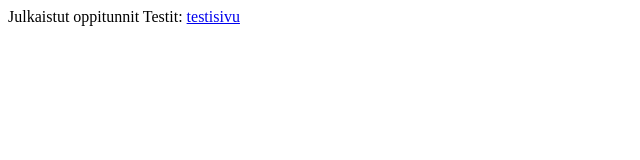
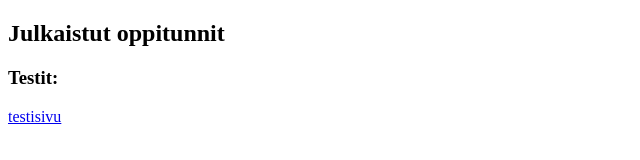
Before and after one commit to Heavytik/Heavytik.github.io, a plain HTML site: page index.html in a window 1280 px wide. Shown: the whole page, without its empty margins (0-640 px from the left). Drawn offline with Linux system fonts and the light colour scheme.

Commit message:
Fix link to test.html

```diff
--- a/index.html
+++ b/index.html
@@ -3,10 +3,10 @@
 <title>HTML Tutorial</title>
 <body>
 
-Julkaistut oppitunnit
+  <h2>Julkaistut oppitunnit</h2>
 
-Testit:
-<a href="testi.html">testisivu</a>
+  <h3>Testit:</h3>
+<a href="test.html">testisivu</a>
 
 </body>
 </html>
```
